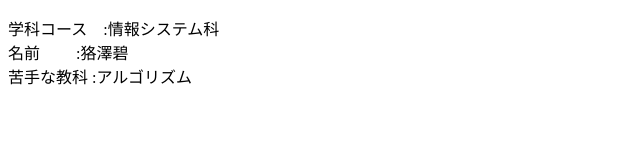
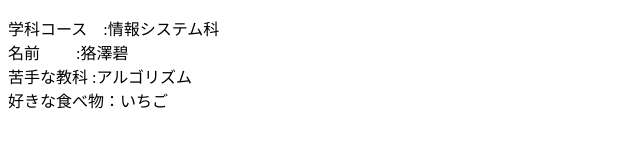
Before and after one commit to nishiyu0919/branch-test, a plain HTML site: page profile_B.html in a window 1280 px wide. Shown: the whole page, without its empty margins (0-640 px from the left). Drawn offline with Linux system fonts and the light colour scheme.

Commit message:
食べ物を追記しました

```diff
--- a/profile_B.html
+++ b/profile_B.html
@@ -9,7 +9,8 @@
 	  <p>
 	  学科コース　:情報システム科<br>
 	  名前　　    :狢澤碧<br>
-	  苦手な教科  :アルゴリズム<br<br>
+	  苦手な教科  :アルゴリズム<br>
+	  好きな食べ物：いちご
 	</p>
   </body>
 </html>
```
